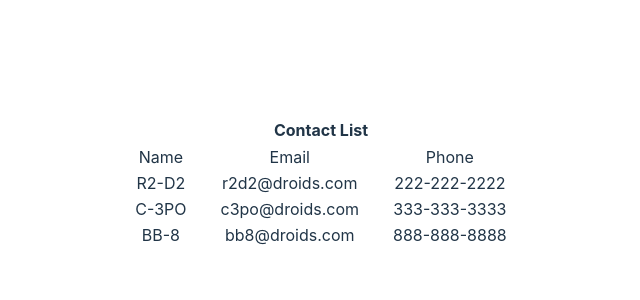
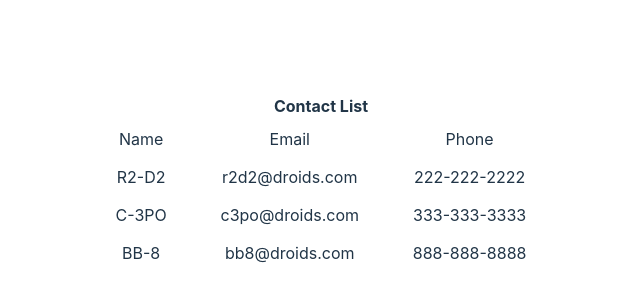
Before and after one commit to fs-vwade/contact-list, a React (Vite) app: page / in a window 1280 px wide. Shown: the part 218-518 px from the top of the page, without its empty margins (319-959 px from the left). Built offline with nearby package versions, Linux system fonts and the light colour scheme; no server answers.

Commit message:
css spacing, phi

```diff
--- a/src/App.css
+++ b/src/App.css
@@ -1,3 +1,6 @@
+:root {
+	--phi: calc(sqrt(5) * 0.5 - 0.5);
+}
 #root {
 	max-width: 1280px;
 	margin: 0 auto;
@@ -6,8 +9,18 @@
 }
 
 td {
-	padding: 0 1rem;
+	padding: calc(1rem * pow(var(--phi), 2)) calc(1rem * pow(var(--phi), -1));
 	text-wrap: nowrap;
+}
+
+tr,
+td {
+	transition-duration: 100ms;
+}
+
+tr:hover,
+td:hover {
+	background-color: #f0f0f010;
 }
 
 .logo {
```
